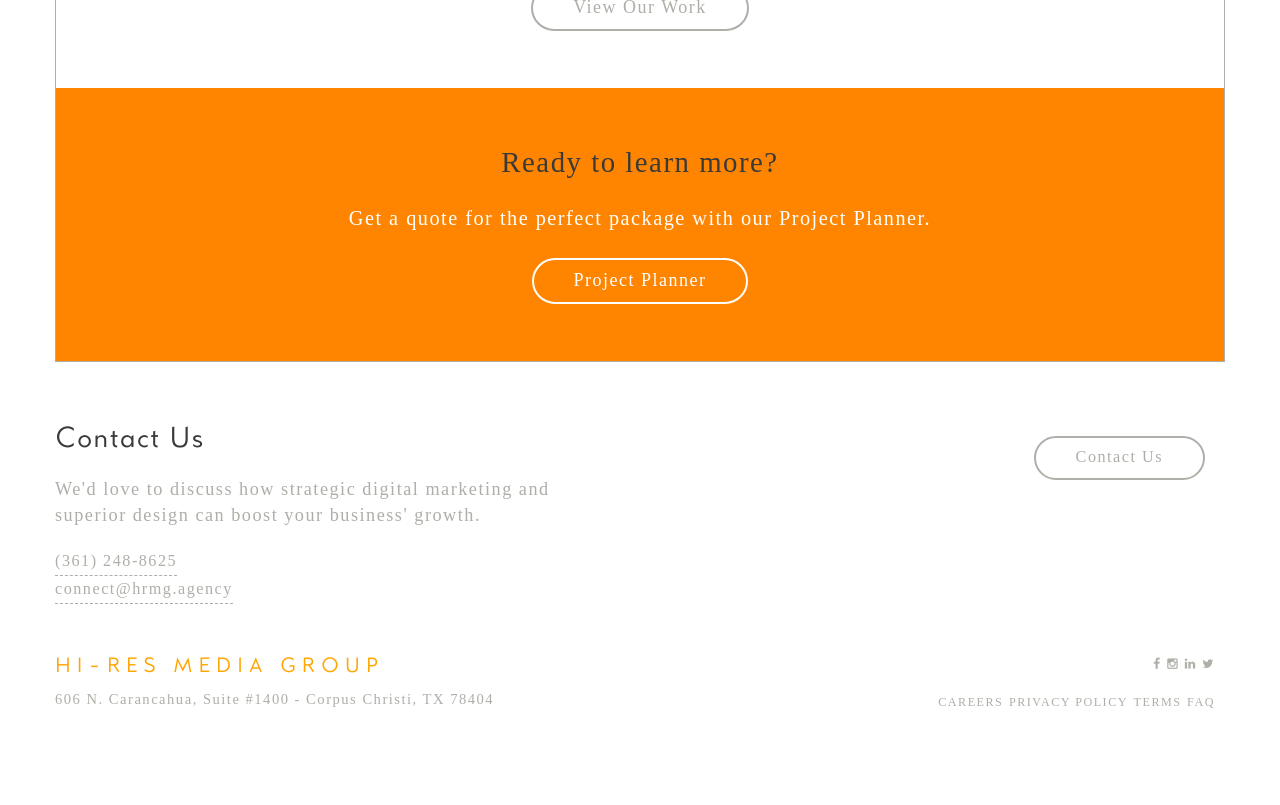
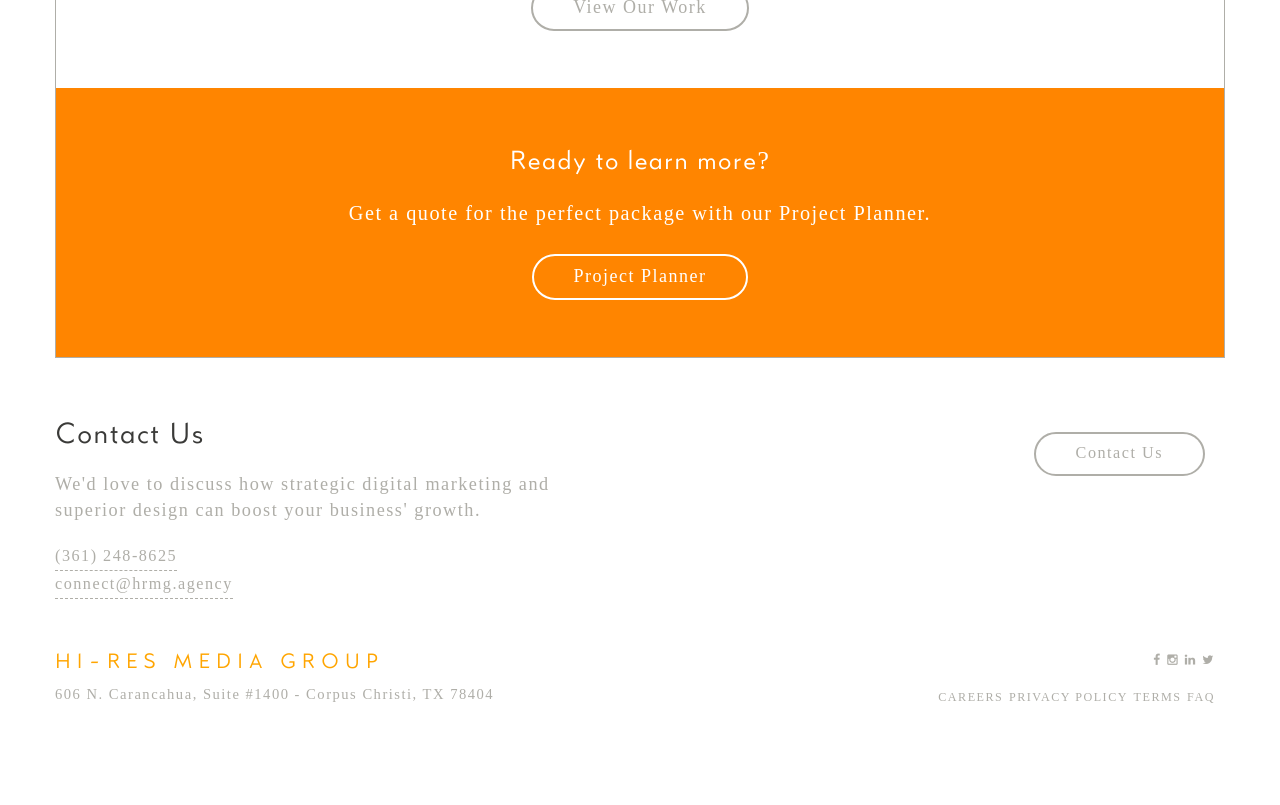
Before and after one commit to mollympierce1/mpd, a Jekyll site: the page built from index.md, in a window 1280 px wide. Shown: the part 2100-2905 px from the top of the page. Built offline with Jekyll 4.4.1, drawn with Linux system fonts in a browser that asks for light colours.

Commit message:
feature box

```diff
--- a/_includes/feature-box.html
+++ b/_includes/feature-box.html
@@ -1,5 +1,5 @@
 <div class="feature-box">
-  <h3>Ready to learn more?</h3>
+  <h4>Ready to learn more?</h4>
   <p>Get a quote for the perfect package with our Project Planner.</p>
   <div>
     <a class="button white animsition-link" href="{{ site.url }}/project-planner">Project Planner</a>
```
Also changed, not shown: 6 other files.
